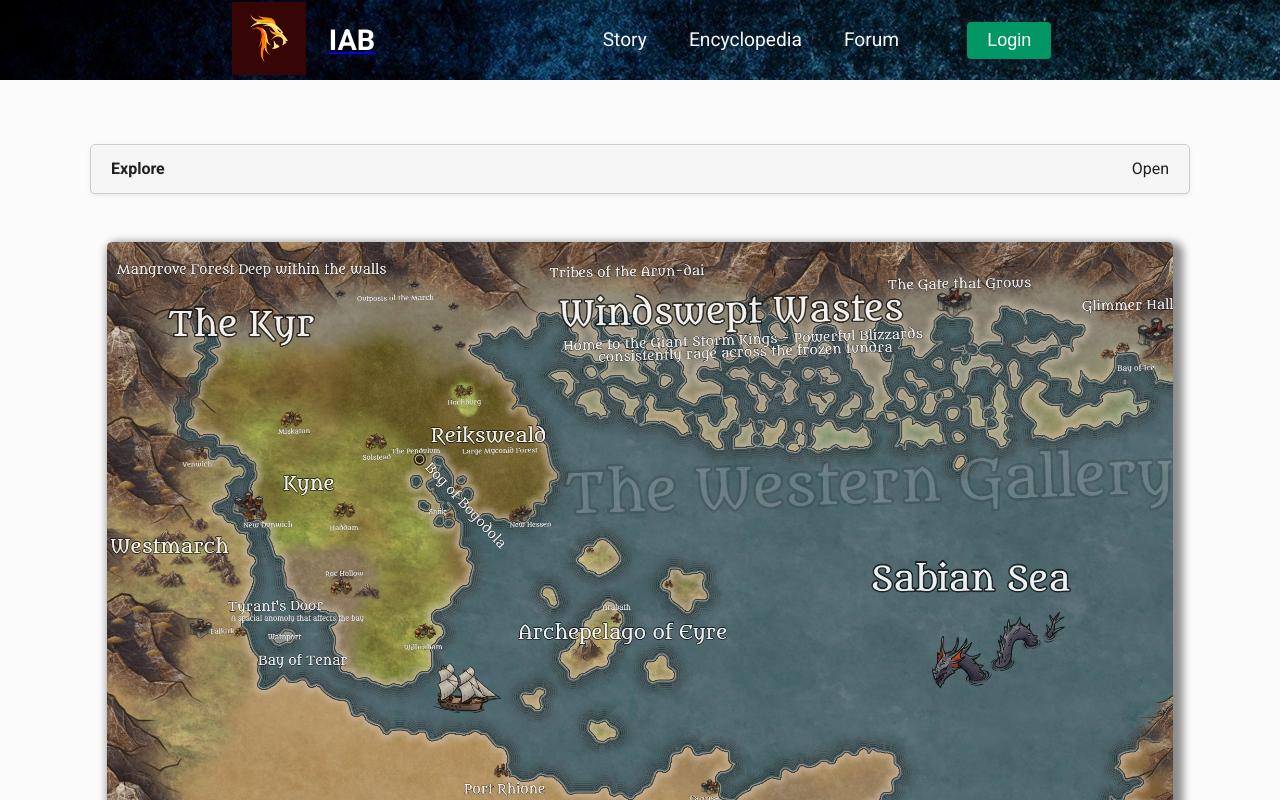
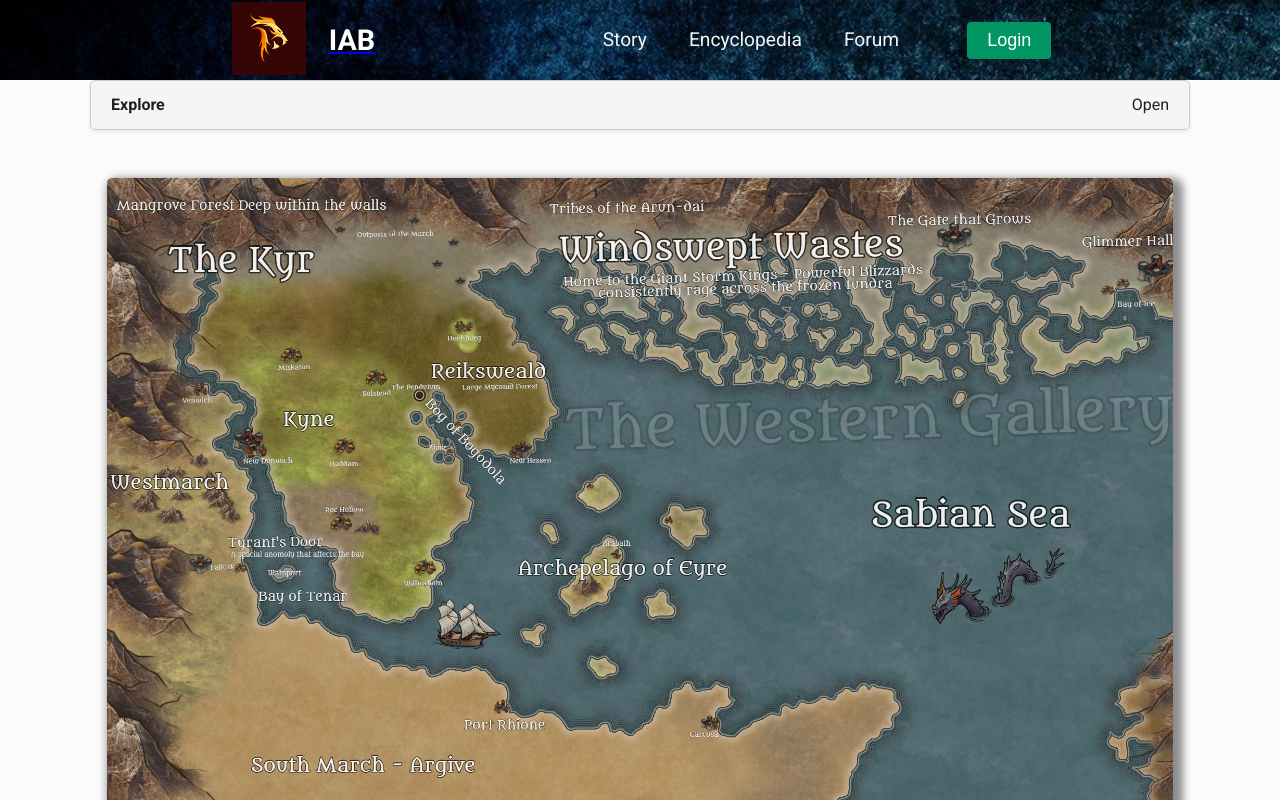
Before and after one commit to WiseFool92/Avernus, a React (Create React App) app: page /encyclopedia in a window 1280 px wide. Shown: the top 800 px of the page. Built offline with nearby package versions, Linux system fonts and the light colour scheme.

Commit message:
Cleanup Warnings

```diff
--- a/src/components/App.jsx
+++ b/src/components/App.jsx
@@ -1,4 +1,4 @@
-import { BrowserRouter as Router, Route, Switch, Redirect } from 'react-router-dom';
+import { BrowserRouter as Router, Route, Switch } from 'react-router-dom';
 import './App.css';
 import React from 'react';
 import Navbar from "./Navbar/Navbar";
--- a/src/components/Encyclopedia.jsx
+++ b/src/components/Encyclopedia.jsx
@@ -1,5 +1,4 @@
-// import React, { useState } from 'react';
-import React, { Component } from 'react';
+import React from 'react';
 import Dropdown from './Dropdown/Dropdown';
 import items from './Dropdown/Items';
 import './Dropdown/App.scss';
@@ -7,11 +6,11 @@ import westernGallery from './Img/westernGallery.jpg'
 
 function Encyclopedia() {
 
-  const align = {
-    textAlign: 'center',
-    padding: '1rem',
-    margin: '1rem',
-  }
+  // const align = {
+  //   textAlign: 'center',
+  //   padding: '1rem',
+  //   margin: '1rem',
+  // }
 
   const westernGalleryStyles = {
     borderRadius: '5px',
@@ -31,7 +30,7 @@ function Encyclopedia() {
   return (
     <>
     <div>
-      <h1 style={align}></h1>
+      {/* <h1 style={align}></h1> */}
       <div className='container'>
         <Dropdown title='Explore' items={items} multiSelect />
       </div>
```
